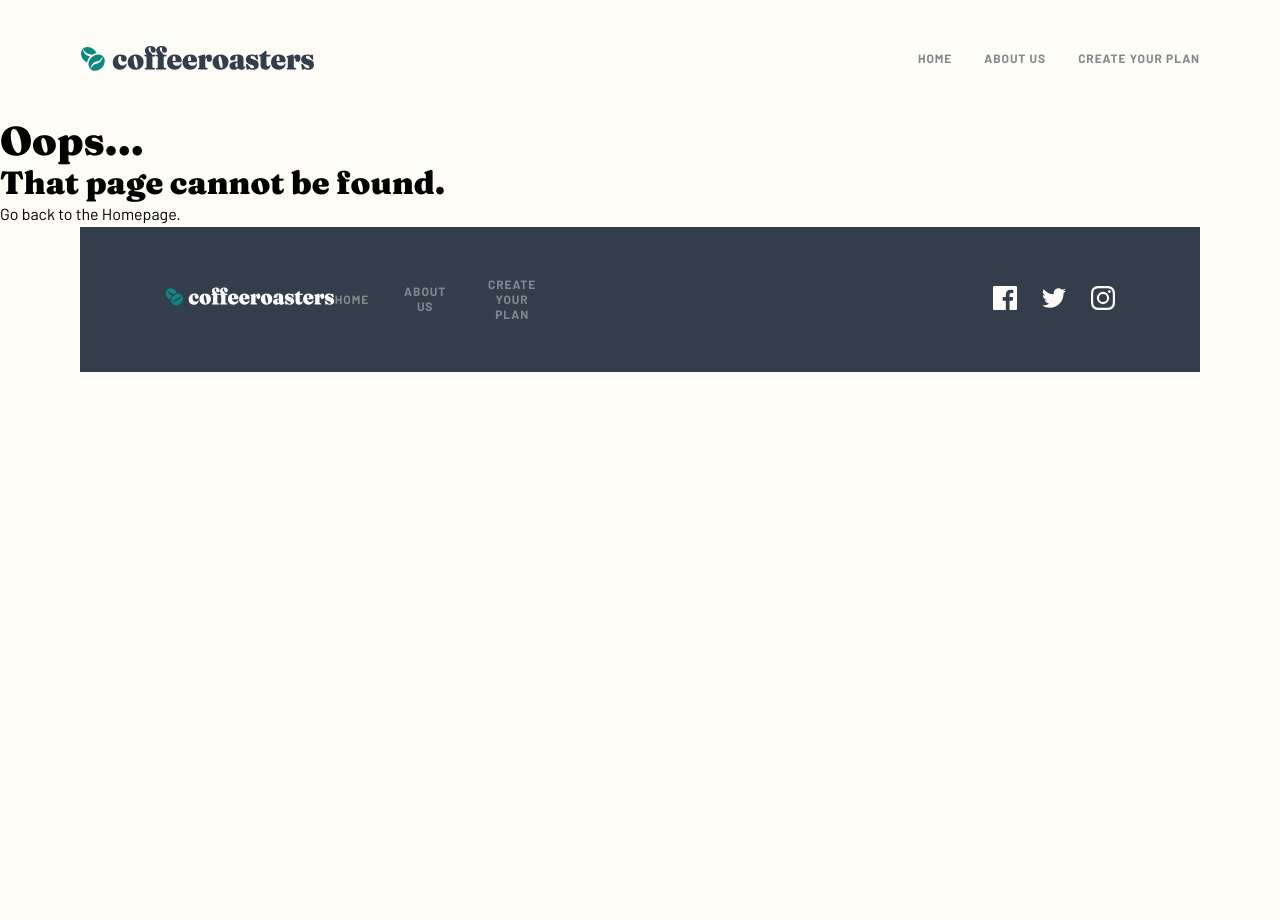
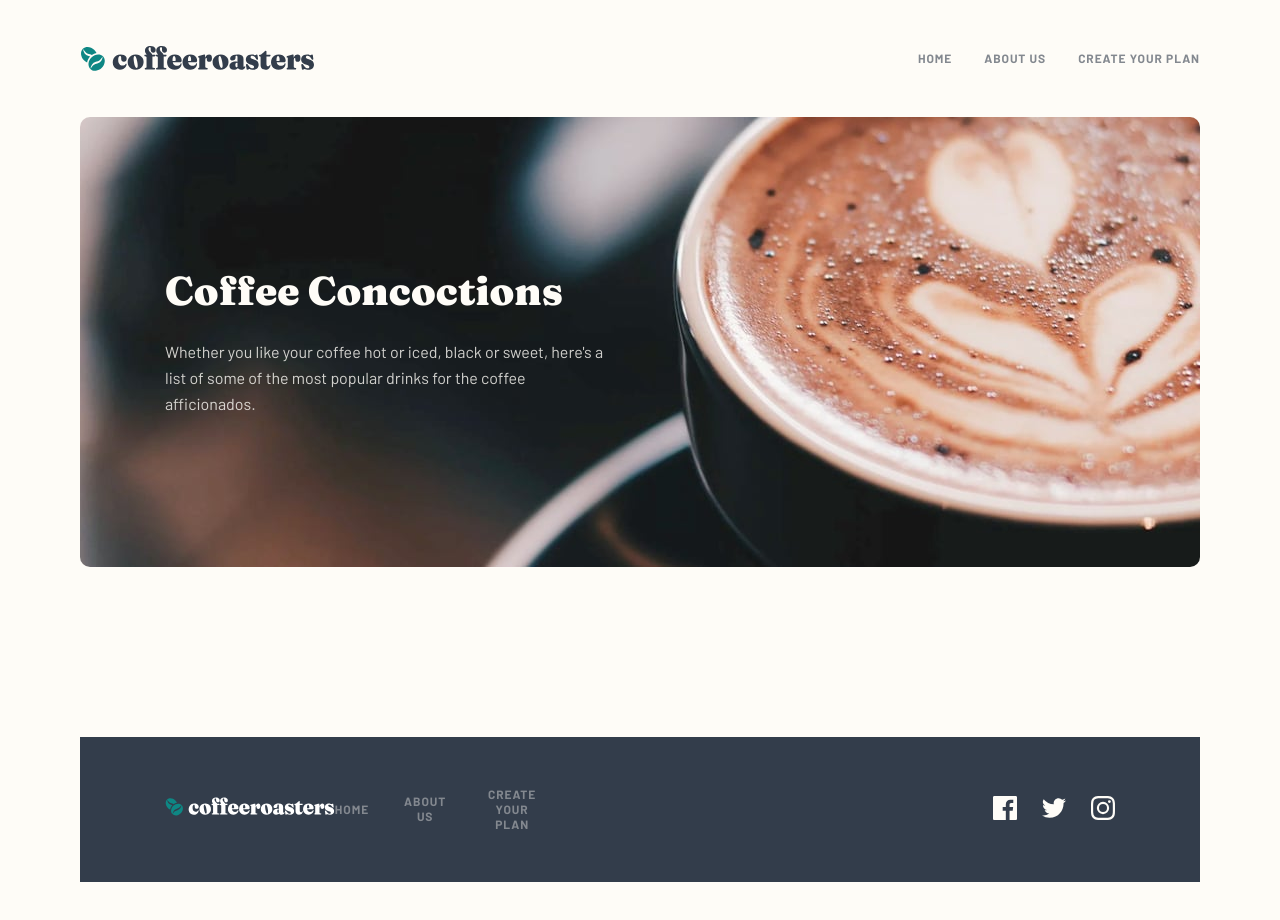
Before and after one commit to vickievien/coffee-roasters, a Next.js app: page /drink in a window 1280 px wide. Before the commit this address had no page. Shown: the top 920 px of the page. Before the commit the page ends 800 px from the top, so only its background shows below. Built offline with nearby package versions, Linux system fonts and the light colour scheme.

Commit message:
:heavy_plus_sign: update: add Drink page files and component

```diff
--- /dev/null
+++ b/components/drink/Hero.js
@@ -0,0 +1,14 @@
+import styles from '../../styles/Drink.module.css'
+
+const DrinkHero = () => {
+    return (
+        <section className={styles.hero_container}>
+            <div className={styles.hero_text_container}>
+                <h2>Coffee Concoctions</h2>
+                <p>Whether you like your coffee hot or iced, black or sweet, here's a list of some of the most popular drinks for the coffee afficionados.</p>
+            </div>
+        </section>
+    );
+}
+
+export default DrinkHero;
--- /dev/null
+++ b/pages/drink.js
@@ -0,0 +1,10 @@
+import DrinkHero from "../components/drink/Hero";
+
+
+const Drink = () => {
+    return (
+        <DrinkHero />
+    );
+}
+
+export default Drink;
--- /dev/null
+++ b/styles/Drink.module.css
@@ -0,0 +1,66 @@
+.hero_container {
+    background-image: url('/assets/plan/mobile/image-hero-blackcup.jpg');
+    margin: 0 24px 120px 24px;
+    height: 400px;
+    background-size: cover;
+    border-radius: 10px;
+    display: flex;
+    justify-content: center;
+    align-items: center;
+}
+
+.hero_text_container {
+    max-width: 280px;
+    color: var(--light-cream);
+    text-align: center;
+}
+
+.hero_text_container h2 {
+    line-height: 40px;
+    margin-bottom: 24px;
+}
+
+.hero_text_container p {
+    font-size: 15px;
+    font-weight: 400;
+    line-height: 25px;
+    opacity: 80%;
+}
+
+@media only screen and (min-width: 768px) {
+    .hero_container {
+        background-image: url('/assets/plan/tablet/image-hero-blackcup.jpg');
+        margin: 0 40px 145px 40px;
+        justify-content: flex-start;
+        padding-left: 60px;
+    }
+    .hero_text_container {
+        text-align: left;
+        max-width: 398px;
+    }
+    .hero_text_container h2 {
+        font-size: 32px;
+        line-height: 40px;
+    }
+}
+
+@media only screen and (min-width: 1280px) {
+    .hero_container {
+        background-image: url('/assets/plan/desktop/image-hero-blackcup.jpg');
+        margin: 0 80px 170px 80px;
+        padding-left: 85px;
+        height: 450px;
+    }
+    .hero_text_container {
+        max-width: 500px;
+    }
+    .hero_text_container h2 {
+        font-size: 40px;
+        line-height: 48px;
+    }
+    .hero_text_container p {
+        font-size: 16px;
+        line-height: 26px;
+        width: 445px;
+    }
+}
```
